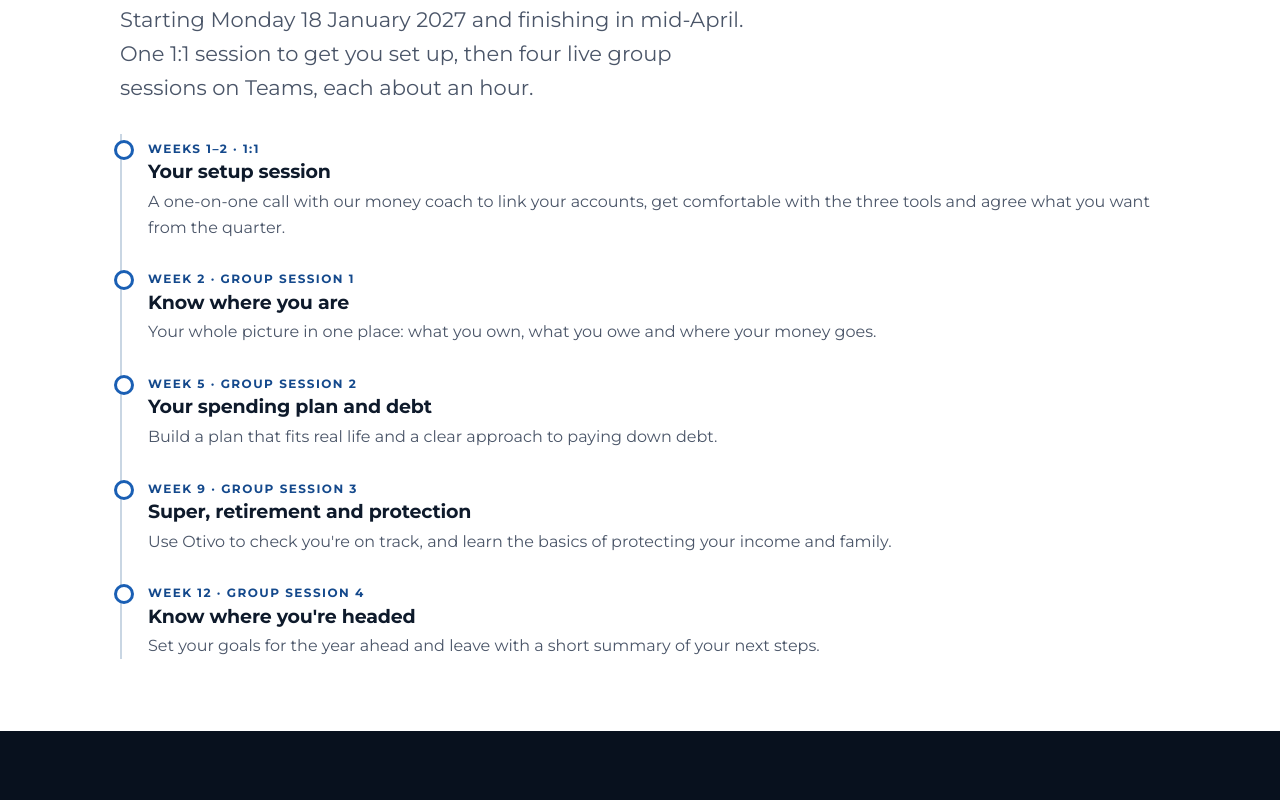
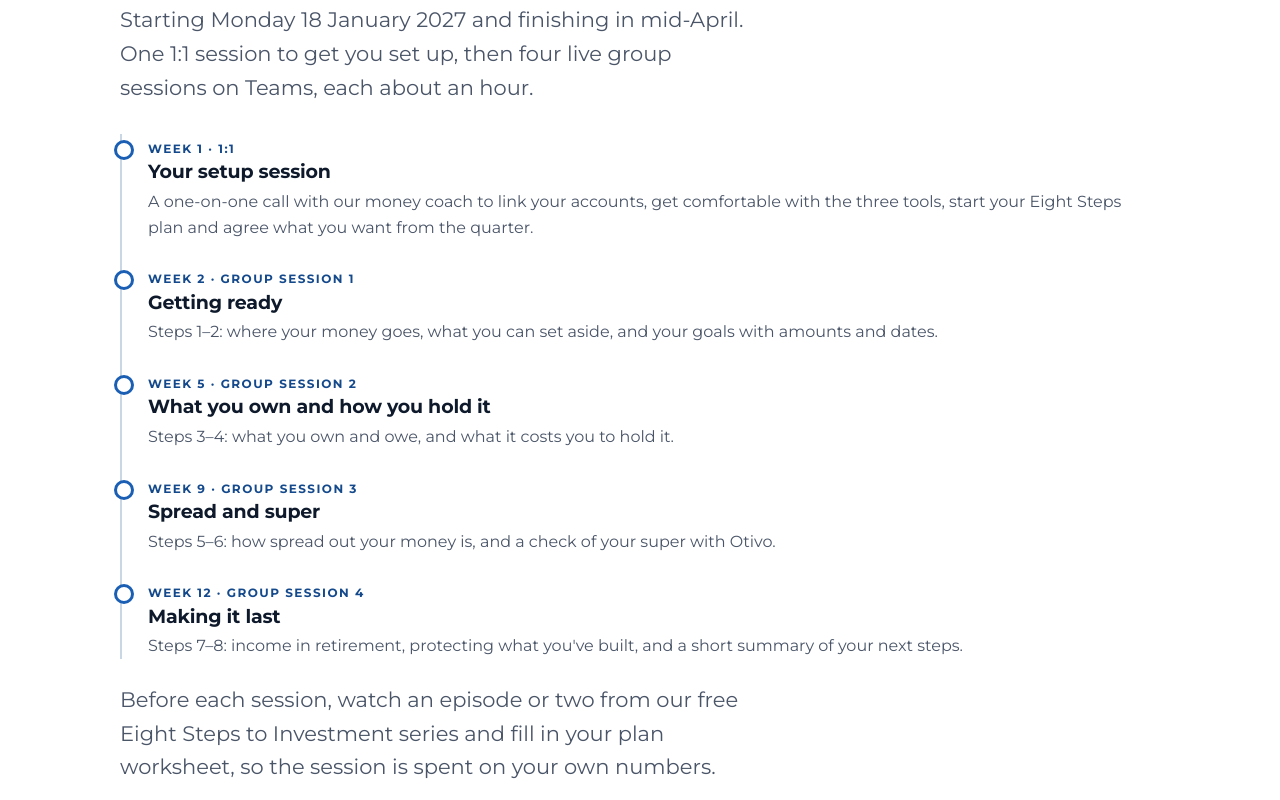
Before and after one commit to cnrdfrncs-droid/wealth-compass, a plain HTML site: page index.html in a window 1280 px wide. Shown: the part 2045-2845 px from the top of the page. Drawn offline with Linux system fonts and the light colour scheme.

Commit message:
Session topics now follow the Eight Steps series
Cohort setup in week 1; group sessions cover Steps 1-2, 3-4, 5-6 and 7-8, with episodes as pre-work.

```diff
--- a/index.html
+++ b/index.html
@@ -192,12 +192,13 @@ footer p+p{margin-top:12px}
     <h2>One quarter, one clear rhythm</h2>
     <p class="lead">Starting Monday 18 January 2027 and finishing in mid-April. One 1:1 session to get you set up, then four live group sessions on Teams, each about an hour.</p>
     <ul class="journey">
-      <li><span class="m">Weeks 1–2 · 1:1</span><h3>Your setup session</h3><p>A one-on-one call with our money coach to link your accounts, get comfortable with the three tools and agree what you want from the quarter.</p></li>
-      <li><span class="m">Week 2 · Group session 1</span><h3>Know where you are</h3><p>Your whole picture in one place: what you own, what you owe and where your money goes.</p></li>
-      <li><span class="m">Week 5 · Group session 2</span><h3>Your spending plan and debt</h3><p>Build a plan that fits real life and a clear approach to paying down debt.</p></li>
-      <li><span class="m">Week 9 · Group session 3</span><h3>Super, retirement and protection</h3><p>Use Otivo to check you're on track, and learn the basics of protecting your income and family.</p></li>
-      <li><span class="m">Week 12 · Group session 4</span><h3>Know where you're headed</h3><p>Set your goals for the year ahead and leave with a short summary of your next steps.</p></li>
+      <li><span class="m">Week 1 · 1:1</span><h3>Your setup session</h3><p>A one-on-one call with our money coach to link your accounts, get comfortable with the three tools, start your Eight Steps plan and agree what you want from the quarter.</p></li>
+      <li><span class="m">Week 2 · Group session 1</span><h3>Getting ready</h3><p>Steps 1–2: where your money goes, what you can set aside, and your goals with amounts and dates.</p></li>
+      <li><span class="m">Week 5 · Group session 2</span><h3>What you own and how you hold it</h3><p>Steps 3–4: what you own and owe, and what it costs you to hold it.</p></li>
+      <li><span class="m">Week 9 · Group session 3</span><h3>Spread and super</h3><p>Steps 5–6: how spread out your money is, and a check of your super with Otivo.</p></li>
+      <li><span class="m">Week 12 · Group session 4</span><h3>Making it last</h3><p>Steps 7–8: income in retirement, protecting what you've built, and a short summary of your next steps.</p></li>
     </ul>
+    <p class="lead" style="margin-top:24px">Before each session, watch an episode or two from our free Eight Steps to Investment series and fill in your plan worksheet, so the session is spent on your own numbers.</p>
   </div>
 </section>
 
```
